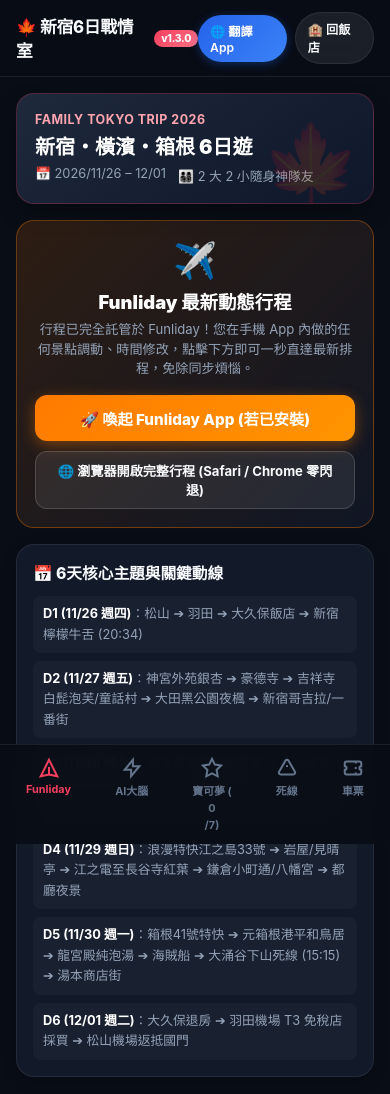
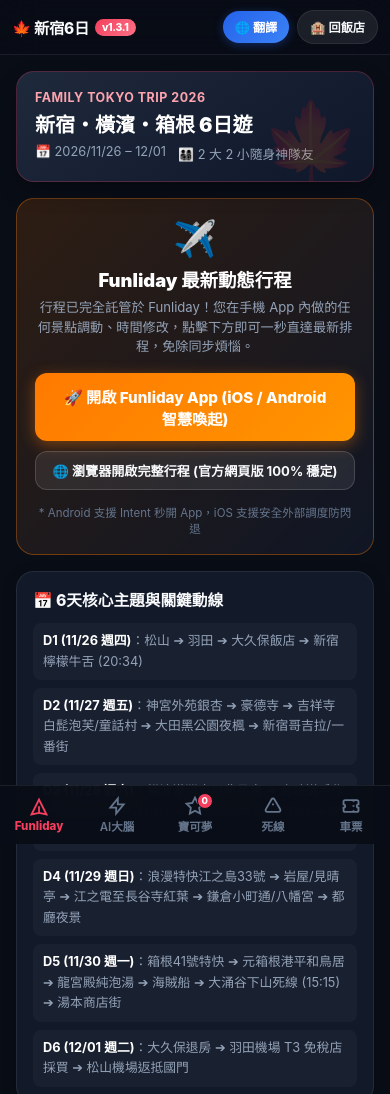
Before and after one commit to ethanexoticdvm-tech/tokyo-trip-2026, a plain HTML site: page index.html in a window 390 px wide. Shown: the top 1094 px of the page. Drawn offline with Linux system fonts and the light colour scheme.

Commit message:
fix(mobile): resolve bottom nav line break and add Android Funliday intent (v1.3.1)

```diff
--- a/index.html
+++ b/index.html
@@ -3,7 +3,7 @@
 <head>
   <meta charset="UTF-8">
   <meta name="viewport" content="width=device-width, initial-scale=1.0, maximum-scale=1.0, user-scalable=no, viewport-fit=cover">
-  <title>新宿・橫濱・箱根 6日遊隨身戰情室 v1.3.0</title>
+  <title>新宿・橫濱・箱根 6日遊隨身戰情室 v1.3.1</title>
   <meta name="apple-mobile-web-app-capable" content="yes">
   <meta name="apple-mobile-web-app-status-bar-style" content="black-translucent">
   <meta name="theme-color" content="#090d16">
@@ -46,12 +46,12 @@
     header {
       position: sticky;
       top: 0;
-      background: rgba(9, 13, 22, 0.88);
+      background: rgba(9, 13, 22, 0.92);
       backdrop-filter: blur(20px);
       -webkit-backdrop-filter: blur(20px);
       z-index: 100;
       border-bottom: 1px solid var(--card-border);
-      padding: max(12px, env(safe-area-inset-top)) 16px 12px;
+      padding: max(10px, env(safe-area-inset-top)) 12px 10px;
     }
     .header-inner {
       max-width: 620px;
@@ -59,14 +59,17 @@
       display: flex;
       justify-content: space-between;
       align-items: center;
+      gap: 6px;
     }
     .logo-badge {
       display: flex;
       align-items: center;
-      gap: 8px;
+      gap: 6px;
       font-weight: 800;
-      font-size: 1.05rem;
+      font-size: 0.96rem;
       letter-spacing: -0.3px;
+      white-space: nowrap;
+      flex-shrink: 0;
     }
     .badge-tag {
       background: linear-gradient(135deg, #f43f5e, #fb7185);
@@ -465,36 +468,73 @@
       min-height: 44px;
     }
 
-    /* Fixed Bottom Bar */
+    /* Fixed Bottom Bar - Symmetrical 5-tab Mobile Layout */
     .bottom-bar {
       position: fixed;
       bottom: 0;
       left: 0;
       right: 0;
-      background: rgba(9, 13, 22, 0.94);
+      background: rgba(9, 13, 22, 0.96);
       backdrop-filter: blur(20px);
       -webkit-backdrop-filter: blur(20px);
       border-top: 1px solid var(--card-border);
       display: flex;
       justify-content: space-around;
-      padding: 8px 4px calc(8px + env(safe-area-inset-bottom));
-      z-index: 90;
+      align-items: center;
+      padding: 6px 0 calc(6px + env(safe-area-inset-bottom));
+      z-index: 100;
+      width: 100%;
+      box-sizing: border-box;
     }
     .bottom-tab {
+      flex: 1 1 0;
+      min-width: 0;
       display: flex;
       flex-direction: column;
       align-items: center;
-      gap: 3px;
+      justify-content: center;
+      gap: 2px;
       background: transparent;
       border: none;
+      outline: none;
+      box-shadow: none;
       color: var(--text-3);
-      font-size: 0.68rem;
-      font-weight: 700;
-      padding: 4px 8px;
+      font-size: 0.72rem;
+      font-weight: 600;
+      padding: 4px 0;
+      white-space: nowrap;
       cursor: pointer;
+      -webkit-tap-highlight-color: transparent;
     }
-    .bottom-tab.active { color: var(--primary); }
-    .bottom-tab svg { width: 22px; height: 22px; stroke-width: 2.2; }
+    .bottom-tab:focus, .bottom-tab:active {
+      outline: none;
+      box-shadow: none;
+    }
+    .bottom-tab.active {
+      color: var(--primary);
+      font-weight: 800;
+    }
+    .bottom-tab svg {
+      width: 20px;
+      height: 20px;
+      stroke-width: 2.2;
+      flex-shrink: 0;
+    }
+    .poke-badge {
+      position: absolute;
+      top: -3px;
+      right: -8px;
+      background: var(--primary);
+      color: white;
+      font-size: 0.58rem;
+      font-weight: 800;
+      padding: 0 4px;
+      border-radius: 999px;
+      min-width: 14px;
+      line-height: 14px;
+      text-align: center;
+      border: 1px solid var(--bg);
+    }
 
     /* Flashcard Modal */
     .modal-overlay {
@@ -547,11 +587,11 @@
   <header>
     <div class="header-inner">
       <div class="logo-badge">
-        🍁 新宿6日戰情室 <span class="badge-tag">v1.3.0</span>
+        🍁 新宿6日 <span class="badge-tag">v1.3.1</span>
       </div>
       <div class="header-actions">
         <a href="https://translate.google.com/?sl=auto&tl=zh-TW" target="_blank" rel="noopener noreferrer" class="top-pill top-pill-primary" id="btnTranslate">
-          🌐 翻譯App
+          🌐 翻譯
         </a>
         <a href="https://www.google.com/maps/search/?api=1&query=Apartment+hotel+Yumenoya+Shinjuku" class="top-pill" target="_blank">
           🏨 回飯店
@@ -581,12 +621,13 @@
           行程已完全託管於 Funliday！您在手機 App 內做的任何景點調動、時間修改，點擊下方即可一秒直達最新排程，免除同步煩惱。
         </div>
         <div class="funliday-actions">
-          <a href="funliday://trips/6a3ba8367e546c054da4fab1" target="_blank" rel="noopener noreferrer" class="btn-funliday-app">
-            🚀 喚起 Funliday App (若已安裝)
+          <a href="javascript:void(0)" onclick="openFunlidaySmart(event)" class="btn-funliday-app">
+            🚀 開啟 Funliday App (iOS / Android 智慧喚起)
           </a>
           <a href="https://www.funliday.com/m_Njg1M2NmMzEzMzc1NDY4YzcxZDUwMWFl0/trips/6a3ba8367e546c054da4fab1/overview" target="_blank" rel="noopener noreferrer" class="btn-funliday-web">
-            🌐 瀏覽器開啟完整行程 (Safari / Chrome 零閃退)
+            🌐 瀏覽器開啟完整行程 (官方網頁版 100% 穩定)
           </a>
+          <div style="font-size:0.72rem; color:var(--text-3); margin-top:4px;">* Android 支援 Intent 秒開 App，iOS 支援安全外部調度防閃退</div>
         </div>
       </div>
 
@@ -770,8 +811,11 @@
       AI大腦
     </button>
     <button class="bottom-tab" onclick="switchNavTab('pokemon')">
+      <div style="position:relative; display:inline-flex;">
         <svg fill="none" viewBox="0 0 24 24" stroke="currentColor"><path d="M12 2l3.09 6.26L22 9.27l-5 4.87 1.18 6.88L12 17.77l-6.18 3.25L7 14.14 2 9.27l6.91-1.01L12 2z"/></svg>
-      寶可夢 (<span id="tabPokeCount">0</span>/7)
+        <span class="poke-badge" id="tabPokeCount">0</span>
+      </div>
+      寶可夢
     </button>
     <button class="bottom-tab" onclick="switchNavTab('deadlines')">
       <svg fill="none" viewBox="0 0 24 24" stroke="currentColor"><path d="M12 9v2m0 4h.01m-6.938 4h13.856c1.54 0 2.502-1.667 1.732-3L13.732 4c-.77-1.333-2.694-1.333-3.464 0L3.34 16c-.77 1.333.192 3 1.732 3z"/></svg>
@@ -796,19 +840,40 @@
     ];
 
     // --- State Management ---
-    let checkedPokes = JSON.parse(localStorage.getItem("tokyo_poke_checks_v130") || localStorage.getItem("tokyo_poke_checks_v130") || localStorage.getItem("tokyo_poke_checks_v120") || "{}");
-    let geminiApiKey = localStorage.getItem("tokyo_gemini_key_v130") || localStorage.getItem("tokyo_gemini_key_v130") || localStorage.getItem("tokyo_gemini_key_v120") || "";
-    let chatHistory = JSON.parse(localStorage.getItem("tokyo_gemini_history_v130") || localStorage.getItem("tokyo_gemini_history_v130") || localStorage.getItem("tokyo_gemini_history_v120") || "[]");
+    let checkedPokes = JSON.parse(localStorage.getItem("tokyo_poke_checks_v131") || localStorage.getItem("tokyo_poke_checks_v130") || localStorage.getItem("tokyo_poke_checks_v120") || "{}");
+    let geminiApiKey = localStorage.getItem("tokyo_gemini_key_v131") || localStorage.getItem("tokyo_gemini_key_v130") || localStorage.getItem("tokyo_gemini_key_v120") || "";
+    let chatHistory = JSON.parse(localStorage.getItem("tokyo_gemini_history_v131") || localStorage.getItem("tokyo_gemini_history_v130") || localStorage.getItem("tokyo_gemini_history_v120") || "[]");
 
-    // --- Safe External Open (Zero Standalone Crash) ---
-    function safeOpenExternal(url) {
+    // --- Cross-Platform Funliday Smart Launcher (Android Intent + iOS Safe Dispatch) ---
+    function openFunlidaySmart(e) {
+      if (e) e.preventDefault();
+      const isAndroid = /Android/i.test(navigator.userAgent);
+      const isIOS = /iPhone|iPad|iPod/i.test(navigator.userAgent);
+      const webUrl = "https://www.funliday.com/m_Njg1M2NmMzEzMzc1NDY4YzcxZDUwMWFl0/trips/6a3ba8367e546c054da4fab1/overview";
+
+      if (isAndroid) {
+        // Android Intent Scheme targeting com.funliday.app package
+        // Opens Funliday App directly; falls back to Chrome browser webUrl if not installed
+        const intentUrl = "intent://www.funliday.com/m_Njg1M2NmMzEzMzc1NDY4YzcxZDUwMWFl0/trips/6a3ba8367e546c054da4fab1/overview#Intent;scheme=https;package=com.funliday.app;S.browser_fallback_url=" + encodeURIComponent(webUrl) + ";end;";
+        window.location.href = intentUrl;
+      } else if (isIOS) {
+        // iOS: Trigger custom URL scheme safely via target="_blank" anchor to prevent PWA standalone crash
         const a = document.createElement("a");
-      a.href = url;
+        a.href = "funliday://trips/6a3ba8367e546c054da4fab1";
         a.target = "_blank";
         a.rel = "noopener noreferrer";
         document.body.appendChild(a);
         a.click();
         document.body.removeChild(a);
+      } else {
+        // Desktop / Other
+        window.open(webUrl, "_blank", "noopener,noreferrer");
+      }
+    }
+
+    // --- Safe External Open ---
+    function safeOpenExternal(url) {
+      window.open(url, "_blank", "noopener,noreferrer");
     }
 
     // --- View Navigation ---
@@ -860,7 +925,7 @@
 
     function togglePoke(id) {
       checkedPokes[id] = !checkedPokes[id];
-      localStorage.setItem("tokyo_poke_checks_v130", JSON.stringify(checkedPokes));
+      localStorage.setItem("tokyo_poke_checks_v131", JSON.stringify(checkedPokes));
       renderPokemon();
     }
 
@@ -911,7 +976,7 @@
       const input = prompt("請輸入您的 Google Gemini API Key\n(此 Key 僅加密儲存在您手機的本地瀏覽器中，絕不上傳 GitHub 或任何伺服器)：", current);
       if (input !== null) {
         geminiApiKey = input.trim();
-        localStorage.setItem("tokyo_gemini_key_v130", geminiApiKey);
+        localStorage.setItem("tokyo_gemini_key_v131", geminiApiKey);
         updateKeyStatusUI();
         alert(geminiApiKey ? "✅ API Key 已安全存於本機！" : "已清除本機 API Key。");
       }
@@ -939,7 +1004,7 @@
     function clearChatHistory() {
       if (confirm("確定要清空先前的對話記憶紀錄嗎？")) {
         chatHistory = [];
-        localStorage.removeItem("tokyo_gemini_history_v130");
+        localStorage.removeItem("tokyo_gemini_history_v131");
         renderChatHistory();
       }
     }
@@ -1003,7 +1068,7 @@
           const aiText = data.candidates[0].content.parts[0].text;
           loadBubble.innerText = aiText;
           chatHistory.push({ role: "model", parts: [{ text: aiText }] });
-          localStorage.setItem("tokyo_gemini_history_v130", JSON.stringify(chatHistory));
+          localStorage.setItem("tokyo_gemini_history_v131", JSON.stringify(chatHistory));
         } else {
           loadBubble.innerText = "回傳異常，請檢查 API Key 或額度：" + JSON.stringify(data);
           chatHistory.pop(); // Remove failed user message from history
```
Also changed, not shown: 2 other files. Lines whose indentation alone changed are shown as unchanged.
